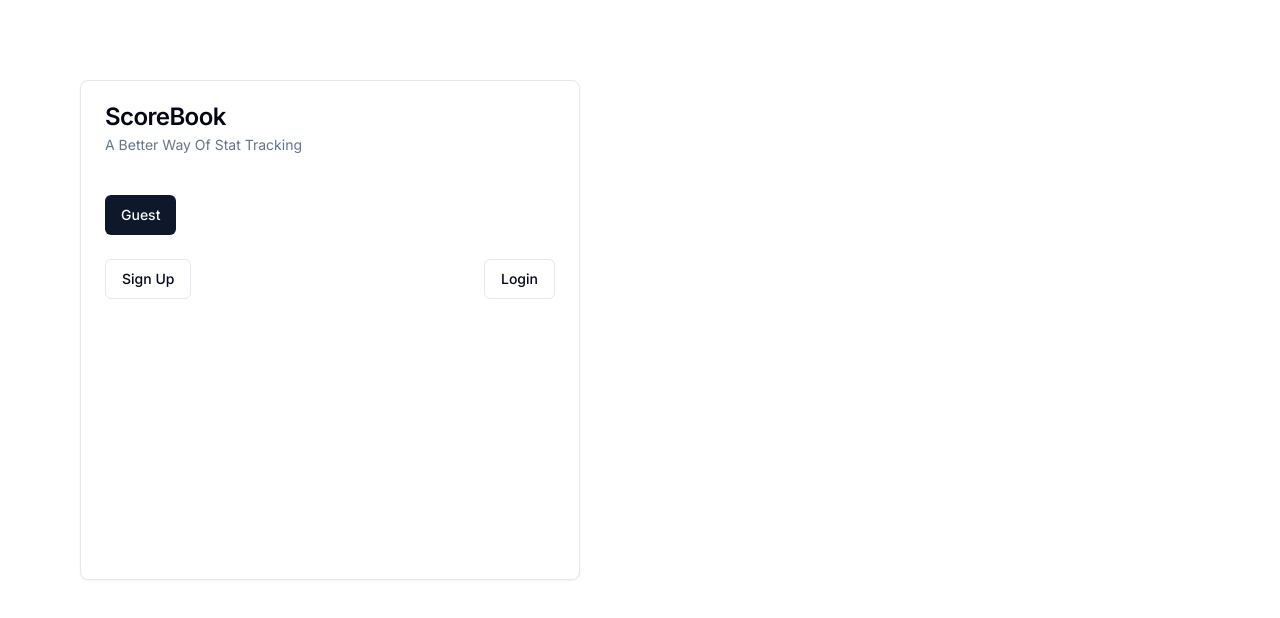
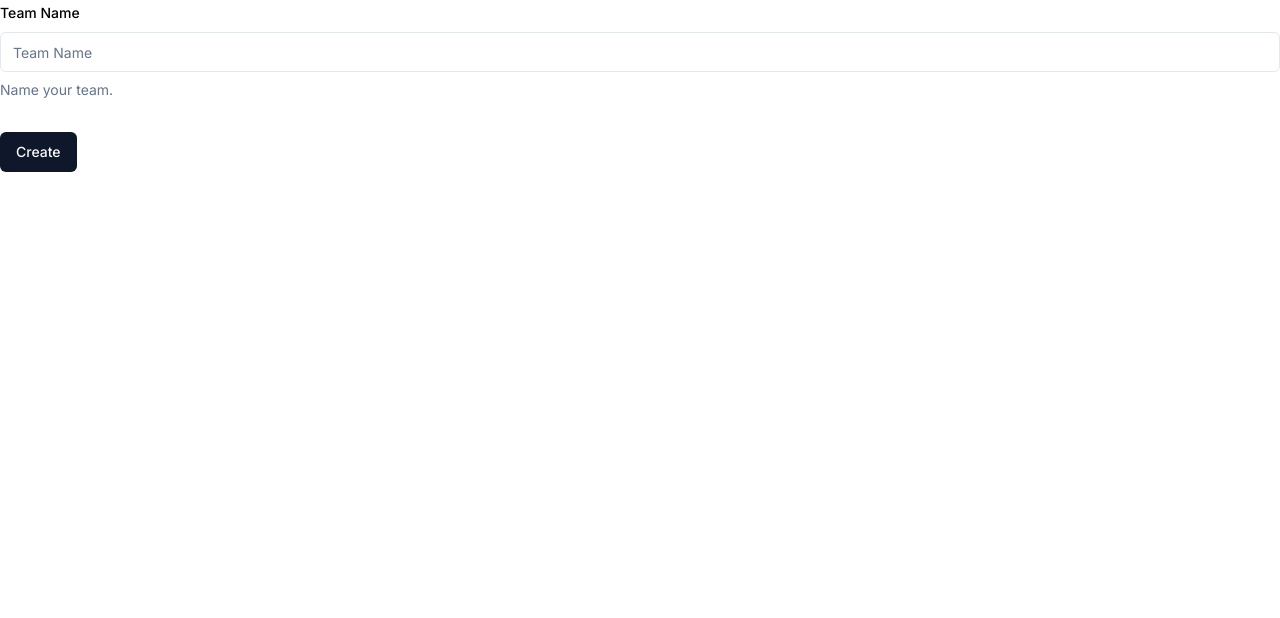
Before and after one commit to riqthedev/scorebook-app, a Next.js app: page / in a window 1280 px wide. Shown: the top 618 px of the page. Built offline with nearby package versions, Linux system fonts and the light colour scheme.

Commit message:
Team form built

```diff
--- a/app/page.tsx
+++ b/app/page.tsx
@@ -11,22 +11,25 @@ import {
 } from "@/components/ui/card"
 import { Input } from "@/components/ui/input"
 import { Label } from "@/components/ui/label"
+import TeamForm from "@/components/forms/team/page"
 
 
 export default function Home() {
   return (
-    <Card className="w-[500px] h-[500px] mt-20 ml-20 ">
-      <CardHeader>
-        <CardTitle>ScoreBook</CardTitle>
-        <CardDescription>A Better Way Of Stat Tracking</CardDescription>
-      </CardHeader>
-      <CardContent>
-        <Button className="mt-4">Guest</Button>
-      </CardContent>
-      <CardFooter className="flex justify-between">
-        <Button variant="outline">Sign Up</Button>
-        <Button variant="outline">Login</Button>
-      </CardFooter>
-    </Card>
+    // <Card className="w-[500px] h-[500px] mt-20 ml-20 ">
+    //   <CardHeader>
+    //     <CardTitle>ScoreBook</CardTitle>
+    //     <CardDescription>A Better Way Of Stat Tracking</CardDescription>
+    //   </CardHeader>
+    //   <CardContent>
+    //     <Button className="mt-4">Guest</Button>
+    //   </CardContent>
+    //   <CardFooter className="flex justify-between">
+    //     <Button variant="outline">Sign Up</Button>
+    //     <Button variant="outline">Login</Button>
+    //   </CardFooter>
+    // </Card>
+    <TeamForm/>
+
   )
 }
--- /dev/null
+++ b/components/forms/team/page.tsx
@@ -0,0 +1,58 @@
+"use client"
+
+import { Form, FormField, FormItem, FormLabel, FormControl, FormDescription, FormMessage } from "@/components/ui/form"
+import * as z from 'zod'
+import { Input } from "@/components/ui/input"
+import React from "react"
+import { useForm } from "react-hook-form"
+import {zodResolver} from '@hookform/resolvers/zod'
+import teamSchema from "@/validations/validTeam"
+import { Button } from "@/components/ui/button"
+
+
+function TeamForm() {
+const form = useForm<z.infer<typeof teamSchema>> ({
+    resolver: zodResolver(teamSchema),
+    defaultValues: {
+        teamName: ""
+    }
+
+})
+
+
+function onSubmit(values: z.infer<typeof teamSchema>) {
+    console.log(values)
+}
+
+
+
+    return(
+        <Form {...form}>
+            <form onSubmit={form.handleSubmit(onSubmit)} className="space-y-8">
+                <FormField
+                control={form.control}
+                name="teamName"
+                render={({ field }) => (
+                    <FormItem>
+                        <FormLabel>Team Name</FormLabel>
+                        <FormControl>
+                            <Input placeholder="Team Name" {...field}/>
+                        </FormControl>
+                        <FormDescription>
+                            Name your team.
+                        </FormDescription>
+                        <FormMessage/>
+                    </FormItem>
+                )}
+                />
+            <Button type='submit'>Create</Button>
+            </form>
+        </Form>
+
+
+    )
+
+}
+
+
+export default TeamForm
--- a/package.json
+++ b/package.json
@@ -33,5 +33,8 @@
     "typescript": "5.2.2",
     "vercel": "^32.3.1",
     "zod": "^3.22.2"
+  },
+  "devDependencies": {
+    "prisma": "^5.3.1"
   }
 }
--- /dev/null
+++ b/validations/validTeam.ts
@@ -0,0 +1,10 @@
+import * as z from 'zod'
+
+
+const teamSchema = z.object({
+    teamName: z.string().min(2, {
+        message: "Team name must be at least 2 characters long."
+    }),
+})
+
+export default teamSchema
```
Also changed, not shown: 2 other files (tests, documents, lock files or other folders).
